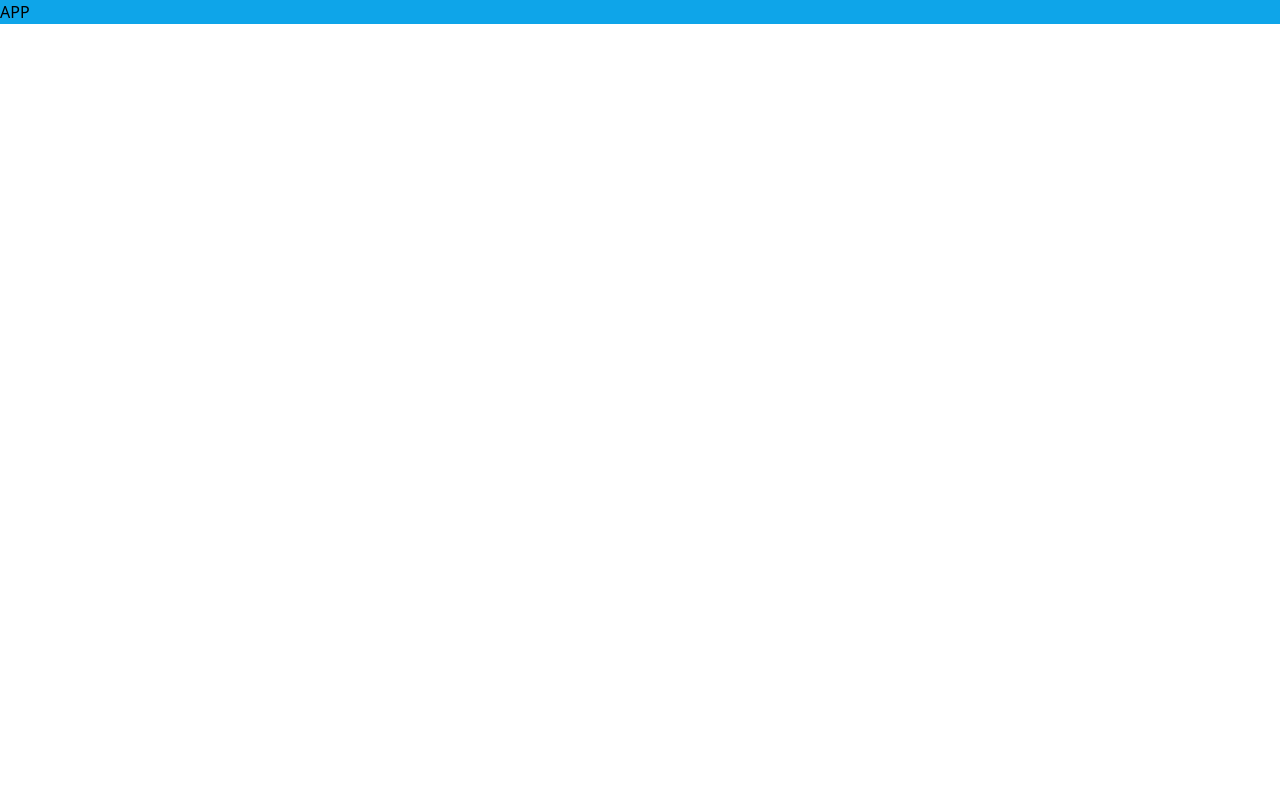
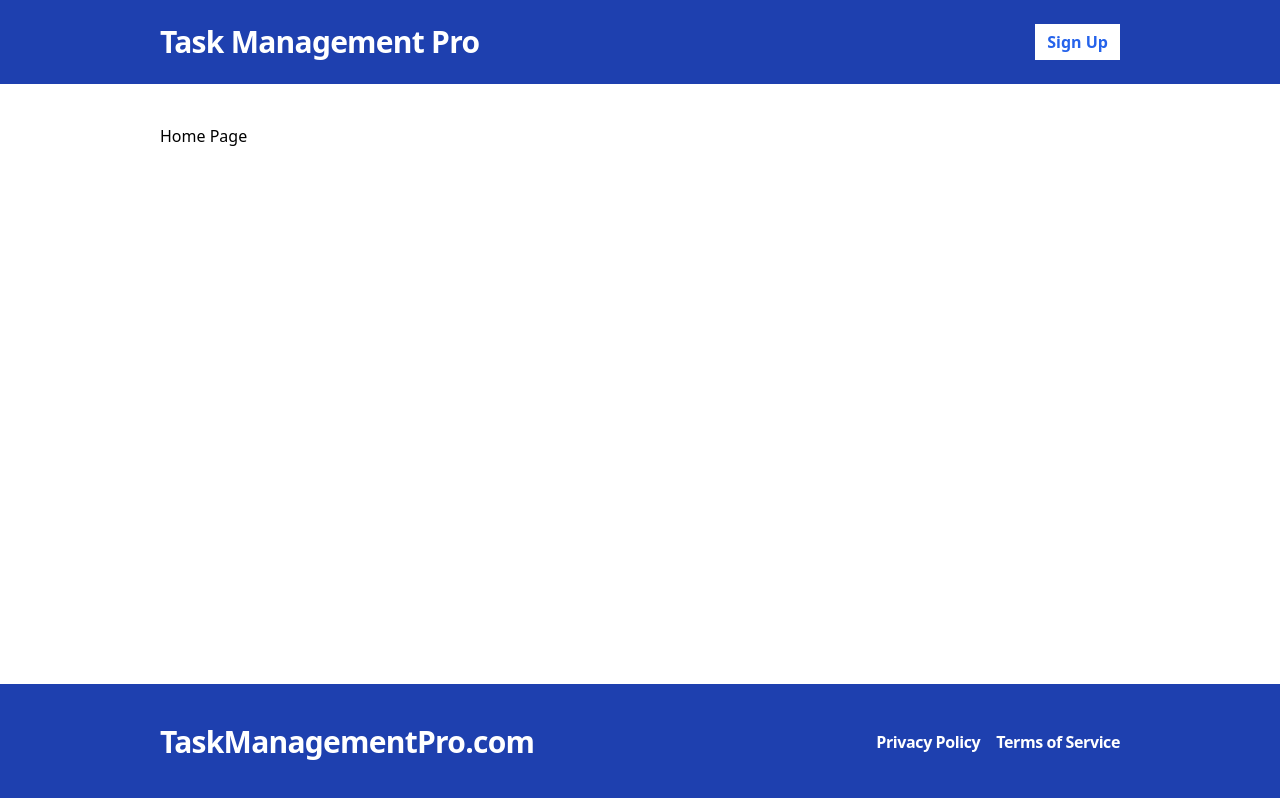
Before and after one commit to uskarthick21/task-flow-pro, a React (Create React App) app in the folder client/: page / in a window 1280 px wide. Built offline with nearby package versions, Linux system fonts and the light colour scheme.

Commit message:
Front end layout setup with router

```diff
--- a/client/package.json
+++ b/client/package.json
@@ -12,6 +12,8 @@
     "@types/react-dom": "^18.3.0",
     "react": "^18.3.1",
     "react-dom": "^18.3.1",
+    "react-router": "^6.26.2",
+    "react-router-dom": "^6.26.2",
     "react-scripts": "5.0.1",
     "typescript": "^4.9.5",
     "web-vitals": "^2.1.4"
--- a/client/src/App.css
+++ /dev/null
@@ -1,38 +0,0 @@
-.App {
-  text-align: center;
-}
-
-.App-logo {
-  height: 40vmin;
-  pointer-events: none;
-}
-
-@media (prefers-reduced-motion: no-preference) {
-  .App-logo {
-    animation: App-logo-spin infinite 20s linear;
-  }
-}
-
-.App-header {
-  background-color: #282c34;
-  min-height: 100vh;
-  display: flex;
-  flex-direction: column;
-  align-items: center;
-  justify-content: center;
-  font-size: calc(10px + 2vmin);
-  color: white;
-}
-
-.App-link {
-  color: #61dafb;
-}
-
-@keyframes App-logo-spin {
-  from {
-    transform: rotate(0deg);
-  }
-  to {
-    transform: rotate(360deg);
-  }
-}
--- a/client/src/App.tsx
+++ b/client/src/App.tsx
@@ -1,9 +1,19 @@
-function App() {
+import React from 'react'
+
+import Layout from './layouts/Layout'
+import { Navigate, Route, Routes } from 'react-router-dom'
+
+
+const App = () => {
   return (
-    <div className="App bg-sky-500">
-    APP
-    </div>
-  );
+
+      <Routes>
+        <Route path="/" element={<Layout><p>Home Page</p></Layout>} />
+        <Route path="/search" element={<>Search Page</>} />
+        <Route path="*" element={<Navigate to="/" />} />
+      </Routes>
+
+  )
 }
 
-export default App;
+export default App
--- /dev/null
+++ b/client/src/components/Footer.tsx
@@ -0,0 +1,16 @@
+const Footer = () => {
+	return (
+		<div className="bg-blue-800 py-10">
+			<div className="container mx-auto flex justify-between items-center">
+				<span className="text-3xl text-white font-bold tracking-tight">
+					TaskManagementPro.com
+				</span>
+				<span className="text-white font-bold tracking-tight flex gap-4">
+					<p className="cursor-pointer">Privacy Policy</p>
+					<p className="cursor-pointer">Terms of Service</p>
+				</span>
+			</div>
+		</div>
+	);
+};
+export default Footer;
--- /dev/null
+++ b/client/src/components/Header.tsx
@@ -0,0 +1,21 @@
+import { Link } from 'react-router-dom';
+const Header = () => {
+	return (
+		<div className="bg-blue-800 py-6">
+			<div className="container mx-auto flex justify-between">
+				<span className="text-3xl text-white font-bold tracking-tight">
+					<Link to="/">Task Management Pro</Link>
+				</span>
+				<span className="flex space-x-2">
+					<Link
+						className="flex bg-white items-center text-blue-600 px-3 font-bold hover:bg-gray-100 "
+						to="/sign-in"
+					>
+						Sign Up
+					</Link>
+				</span>
+			</div>
+		</div>
+	);
+};
+export default Header;
--- a/client/src/index.tsx
+++ b/client/src/index.tsx
@@ -3,13 +3,16 @@ import ReactDOM from 'react-dom/client';
 import './index.css';
 import App from './App';
 import reportWebVitals from './reportWebVitals';
+import { BrowserRouter } from "react-router-dom";
 
 const root = ReactDOM.createRoot(
   document.getElementById('root') as HTMLElement
 );
 root.render(
   <React.StrictMode>
-    <App />
+    <BrowserRouter>
+      <App />
+    </BrowserRouter>
   </React.StrictMode>
 );
 
--- /dev/null
+++ b/client/src/layouts/Layout.tsx
@@ -0,0 +1,15 @@
+import Footer from '../components/Footer';
+import Header from '../components/Header';
+interface Props {
+	children: React.ReactNode;
+}
+const Layout = ({ children }: Props) => {
+	return (
+		<div className="flex flex-col min-h-screen">
+			<Header />
+			<div className="container mx-auto py-10 flex-1">{children}</div>
+			<Footer />
+		</div>
+	);
+};
+export default Layout;
```
Also changed, not shown: 1 other file (tests, documents, lock files or other folders).
